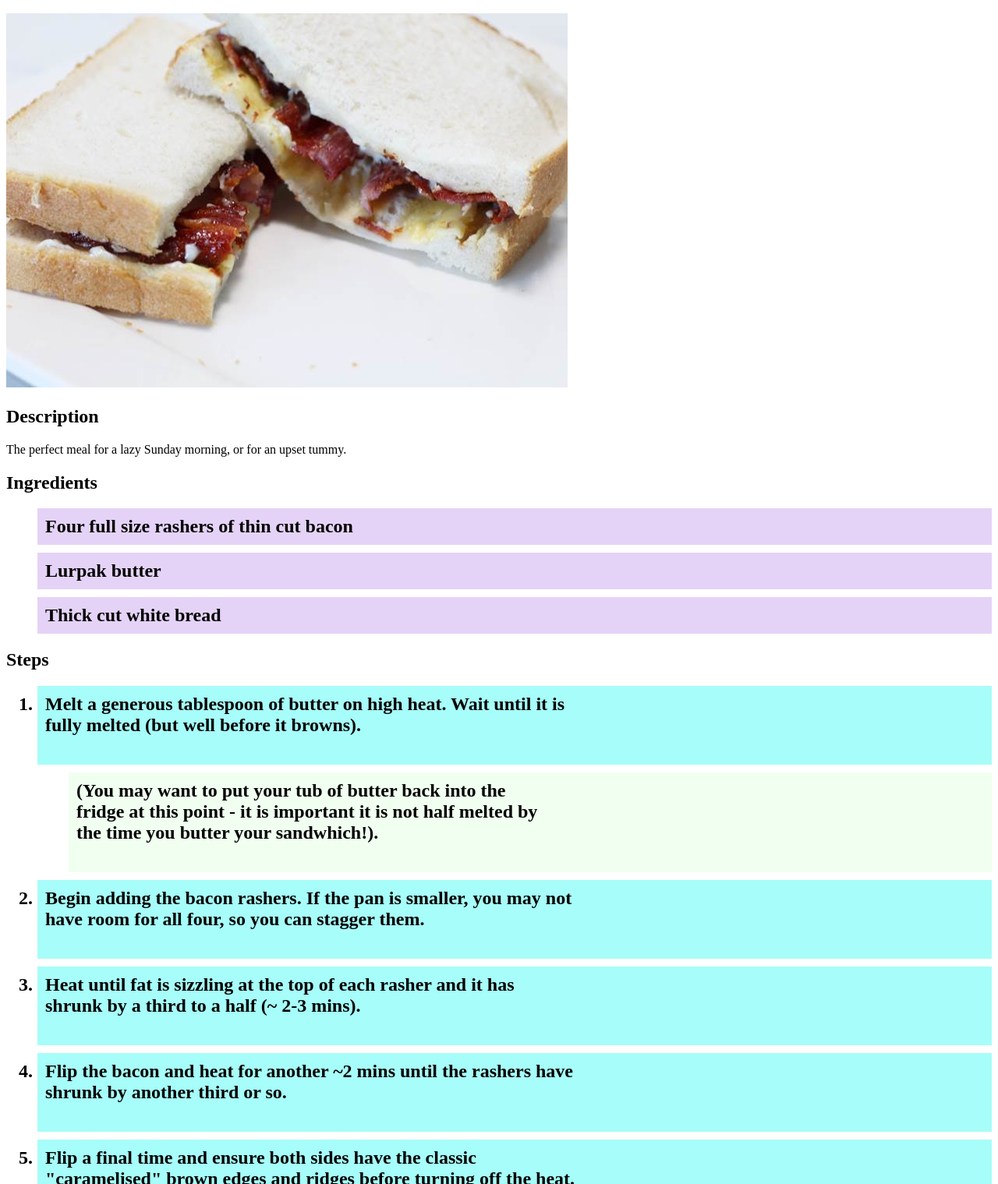
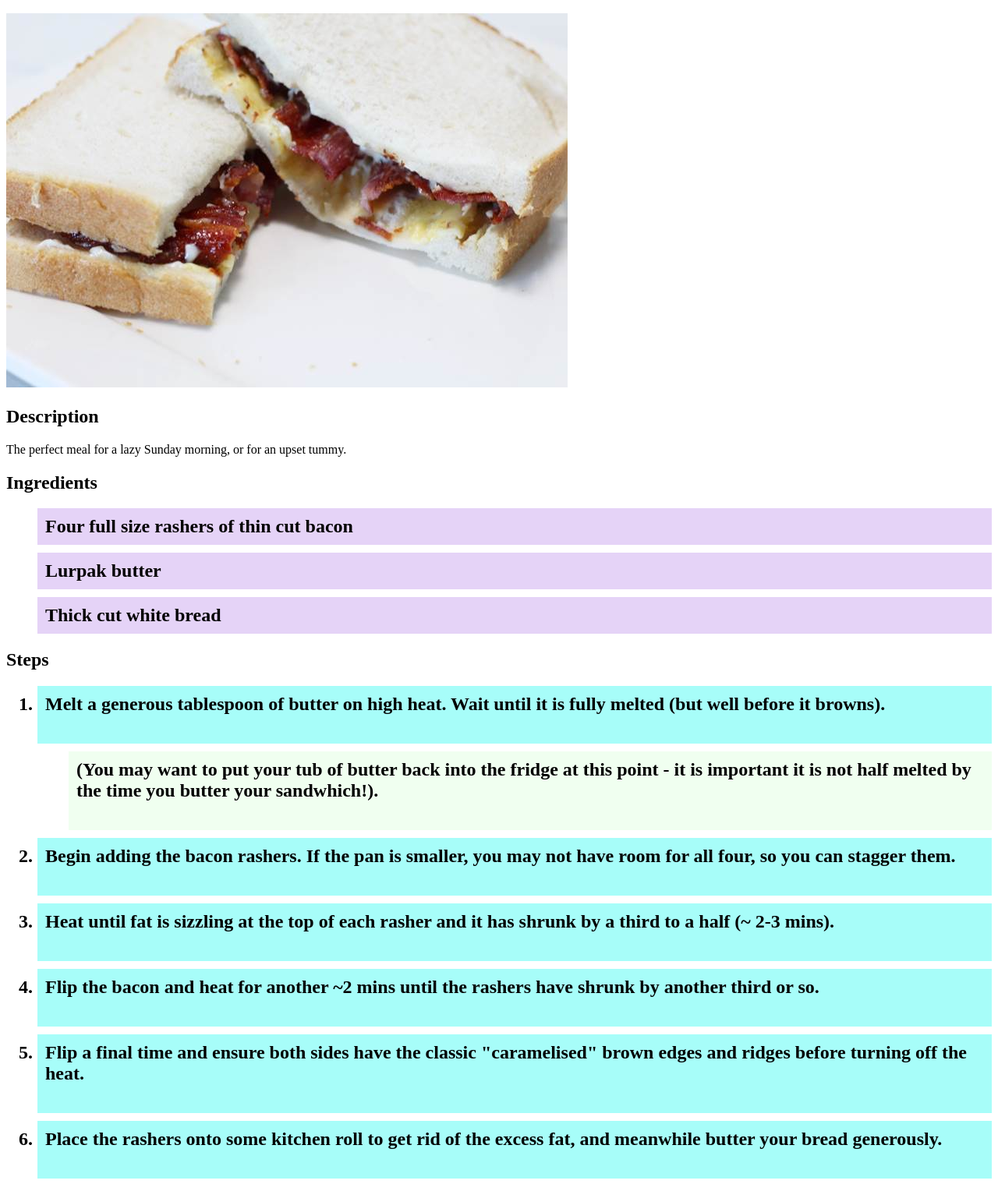
Before and after one commit to jordantgh/odin-recipes, a plain HTML site: page recipes/crispy-bacon-sandwhich.html in a window 1280 px wide. Shown: the part 50-1569 px from the top of the page at 78% size. Drawn offline with Linux system fonts and the light colour scheme.

Commit message:
Remove the manual line breaks, should be CSS

```diff
--- a/recipes/crispy-bacon-sandwhich.html
+++ b/recipes/crispy-bacon-sandwhich.html
@@ -20,16 +20,16 @@
     </ul>
     <h2>Steps</h2>
     <ol class="method">
-        <li>Melt a generous tablespoon of butter on high heat. Wait until it is<br> fully melted (but well before it browns).<br><br></li>
+        <li>Melt a generous tablespoon of butter on high heat. Wait until it is fully melted (but well before it browns).<br><br></li>
             <ul>
-                <li>(You may want to put your tub of butter back into the<br> fridge at this point - it is important it is not half melted by<br> the time you butter your sandwhich!). <br><br> </li>
+                <li>(You may want to put your tub of butter back into the fridge at this point - it is important it is not half melted by the time you butter your sandwhich!). <br><br> </li>
             </ul>
-        <li>Begin adding the bacon rashers. If the pan is smaller, you may not<br> have room for all four, so you can stagger them.<br><br></li>
-        <li>Heat until fat is sizzling at the top of each rasher and it has<br> shrunk by a third to a half (~ 2-3 mins).<br><br></li>
-        <li>Flip the bacon and heat for another ~2 mins until the rashers have<br> shrunk by another third or so.<br><br></li>
-        <li>Flip a final time and ensure both sides have the classic<br> "caramelised" brown edges and ridges before turning off the heat.<br><br></li>
-        <li>Place the rashers onto some kitchen roll to get rid of the<br> excess fat, and meanwhile butter your bread generously.<br><br></li>
-        <li>Add the bacon to the sandwhich, and voila, you have the<br> perfect crispy bacon sandwhich!<br><br></li>
+        <li>Begin adding the bacon rashers. If the pan is smaller, you may not have room for all four, so you can stagger them.<br><br></li>
+        <li>Heat until fat is sizzling at the top of each rasher and it has shrunk by a third to a half (~ 2-3 mins).<br><br></li>
+        <li>Flip the bacon and heat for another ~2 mins until the rashers have shrunk by another third or so.<br><br></li>
+        <li>Flip a final time and ensure both sides have the classic "caramelised" brown edges and ridges before turning off the heat.<br><br></li>
+        <li>Place the rashers onto some kitchen roll to get rid of the excess fat, and meanwhile butter your bread generously.<br><br></li>
+        <li>Add the bacon to the sandwhich, and voila, you have the perfect crispy bacon sandwhich!<br><br></li>
     </ol>
 </body>
 </html>
```
